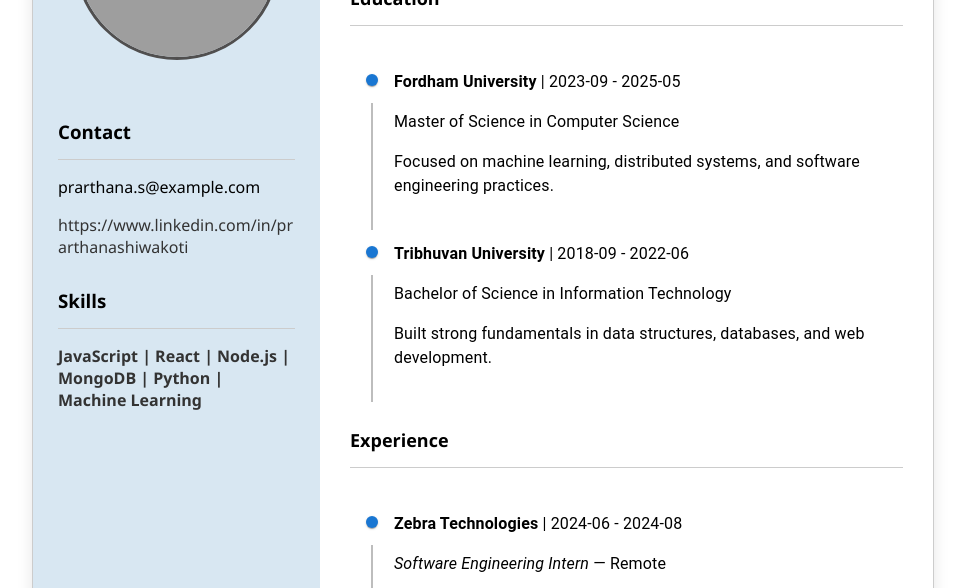
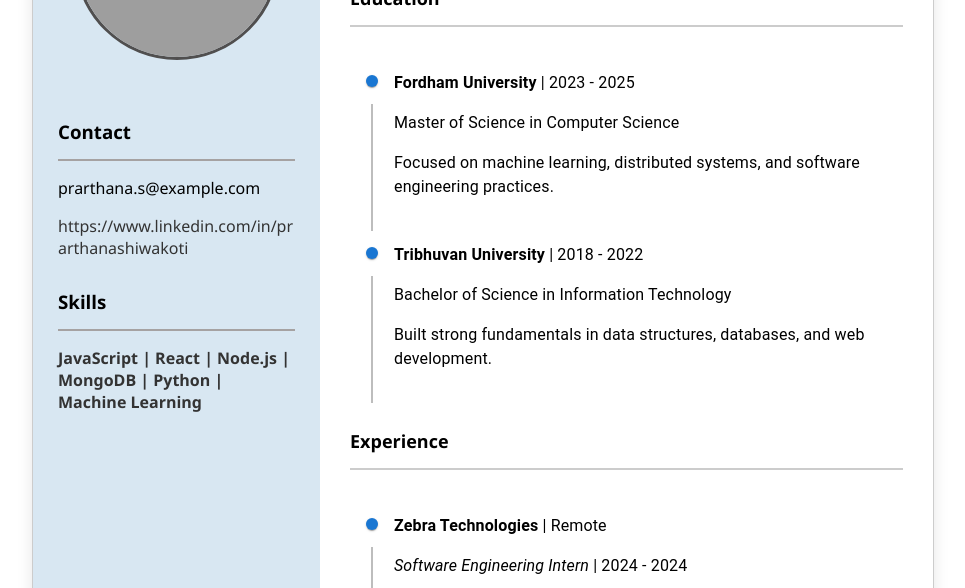
Before and after one commit to Prarthana021/linkedin_profile, a React (Create React App) app in the folder frontend/: page / in a window 1280 px wide. Shown: the part 212-800 px from the top of the page, without its empty margins (157-1122 px from the left). Built offline with nearby package versions, Linux system fonts and the light colour scheme; grey boxes are pictures that could not be loaded.

Commit message:
Update Experience section UI

```diff
--- a/frontend/src/ProfilePreview.css
+++ b/frontend/src/ProfilePreview.css
@@ -5,6 +5,8 @@
     font-family: 'Segoe UI', Tahoma, Geneva, Verdana, sans-serif;
     border: 1px solid #ccc;
     box-shadow: 0 0 15px rgba(0,0,0,0.1);
+
+
   }
 
   .left-panel {
@@ -12,6 +14,7 @@
     padding: 25px;
     width: 30%;
     text-align: center;
+
   }
 
   .profile-image {
@@ -32,7 +35,7 @@
   }
 
   .contact-section h3 {
-    border-bottom: 1px solid #ccc;
+    border-bottom: 2px solid #a5a2a2;
     padding-bottom: 15px;
     margin-bottom: 10px;
   }
@@ -48,7 +51,7 @@
   }
 
   .skills-section h3 {
-    border-bottom: 1px solid #ccc;
+    border-bottom: 2px solid #a5a2a2;
     padding-bottom: 15px;
     margin-bottom: 10px;
   }
@@ -61,6 +64,7 @@
   .right-panel {
     padding: 40px 30px;
     width: 70%;
+
   }
 
   .name {
@@ -96,7 +100,7 @@
   }
 
   .section h3 {
-    border-bottom: 1px solid #ccc;
+    border-bottom: 2px solid #ccc;
     padding-bottom: 15px;
     margin-bottom: 10px;
     font-size: 18px;
@@ -112,6 +116,8 @@
 
   .timeline-content {
     margin-left: -40px;
+    margin-bottom: 5px;
+    line-height: 1.4;
   }
 
   .MuiTimelineDot-root {
--- a/frontend/src/ProfilePreview.jsx
+++ b/frontend/src/ProfilePreview.jsx
@@ -62,8 +62,8 @@ const ProfilePreview = () => {
         <TimelineConnector />
       </TimelineSeparator>
       <TimelineContent className="timeline-content">
-        <p><strong>{exp.company}</strong> | {exp.startDate} - {exp.endDate}</p>
-        <p><em>{exp.title}</em> — {exp.location}</p>
+        <p><strong>{exp.company}</strong> | {exp.location}</p>
+        <p><em>{exp.title}</em> | {exp.startDate} - {exp.endDate}</p>
         <p>{exp.description}</p>
       </TimelineContent>
     </TimelineItem>
--- a/frontend/src/dummy.json
+++ b/frontend/src/dummy.json
@@ -9,8 +9,8 @@
             "school": "Fordham University",
             "degree": "Master of Science",
             "fieldOfStudy": "Computer Science",
-            "startDate": "2023-09",
-            "endDate": "2025-05",
+            "startDate": "2023",
+            "endDate": "2025",
             "grade": "3.9/4.0",
             "activities": [
                 "AI Club",
@@ -22,8 +22,8 @@
             "school": "Tribhuvan University",
             "degree": "Bachelor of Science",
             "fieldOfStudy": "Information Technology",
-            "startDate": "2018-09",
-            "endDate": "2022-06",
+            "startDate": "2018",
+            "endDate": "2022",
             "grade": "3.7/4.0",
             "description": "Built strong fundamentals in data structures, databases, and web development."
         }
@@ -33,16 +33,16 @@
             "title": "Software Engineering Intern",
             "company": "Zebra Technologies",
             "location": "Remote",
-            "startDate": "2024-06",
-            "endDate": "2024-08",
+            "startDate": "2024",
+            "endDate": "2024",
             "description": "Worked on backend APIs and optimized internal tooling using Node.js and MongoDB."
         },
         {
             "title": "Backend Developer Intern",
             "company": "Nepal Fintech Lab",
             "location": "Kathmandu, Nepal",
-            "startDate": "2022-01",
-            "endDate": "2022-06",
+            "startDate": "2022",
+            "endDate": "2022",
             "description": "Developed RESTful APIs and collaborated on a financial dashboard product."
         }
     ],
@@ -58,7 +58,7 @@
         {
             "name": "AWS Certified Cloud Practitioner",
             "issuer": "Amazon Web Services (AWS)",
-            "date": "2023-11"
+            "date": "2023"
         }
     ],
     "languages": [
```
